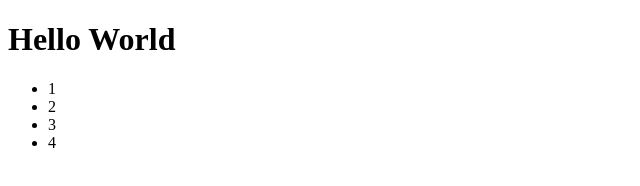
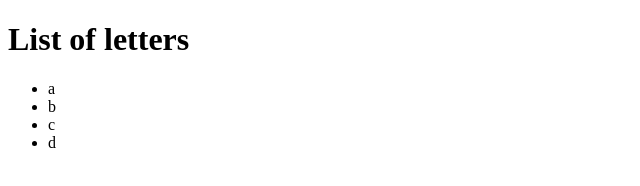
Before and after one commit to kkane106/example-git, a plain HTML site: page new.html in a window 1280 px wide. Shown: the whole page, without its empty margins (0-640 px from the left). Drawn offline with Linux system fonts and the light colour scheme.

Commit message:
Update new.html

```diff
--- a/new.html
+++ b/new.html
@@ -5,12 +5,12 @@
   <title>New</title>
 </head>
 <body>
-  <h1>Hello World</h1>
+  <h1>List of letters</h1>
   <ul>
-    <li>1</li>
-    <li>2</li>
-    <li>3</li>
-    <li>4</li>
+    <li>a</li>
+    <li>b</li>
+    <li>c</li>
+    <li>d</li>
   </ul>
 </body>
 </html>
```
